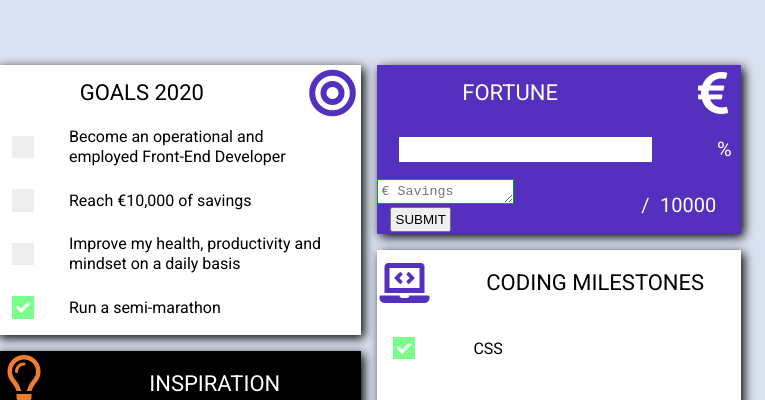
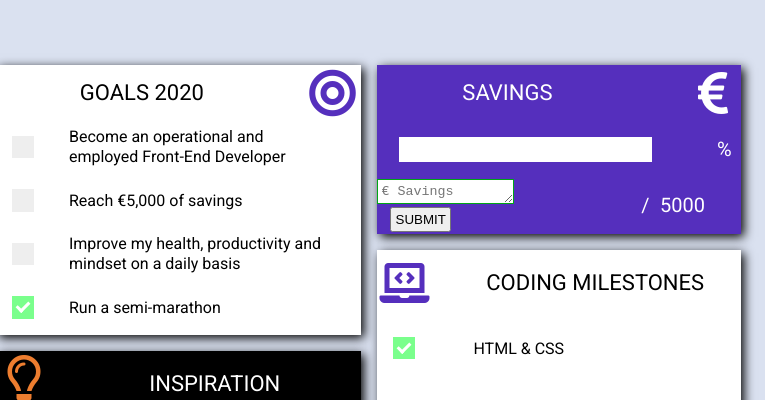
Before and after one commit to BlockProgram/dashboard, a plain HTML site: page _site/index.html in a window 1280 px wide. Shown: the top 400 px of the page, 515-1280 px from the left. Drawn offline with Linux system fonts and the light colour scheme.

Commit message:
modify text for goals & savings

```diff
--- a/_site/index.html
+++ b/_site/index.html
@@ -76,7 +76,7 @@
                 <span class="checkmark"></span>
               </label>
             <p class="text-obj2">
-                Reach €10,000 of savings
+                Reach €5,000 of savings
             </p>
             <label class="checkbox-container">
                 <input type="checkbox">
@@ -97,7 +97,7 @@
 
     <div class="dash-object3">
         <div class="firstrow-obj3">
-            <p class="title-dash title-obj3">FORTUNE</p>
+            <p class="title-dash title-obj3">SAVINGS</p>
             <div class="square-icon">
                 <a href=""><i class="icon-dash fas fa-euro-sign"></i></a>
             </div>
@@ -121,7 +121,7 @@
                 <p id="input-amount" class="firsttext-obj3 numbers-fortune"></p>
                 <p class="signs-obj3 numbers-fortune">/</p>
                 <p id="goal-amount" class="secondtext-obj3 numbers-fortune">
-                    10000
+                    5000
                 </p>
             </div>
 
@@ -238,7 +238,7 @@
                 <span class="checkmark"></span>
               </label>
             <p class="text-obj7">
-                CSS
+                HTML & CSS
             </p>
             <label class="checkbox-container">
                 <input type="checkbox">
```
Also changed, not shown: index.html (+4 -4 lines).
